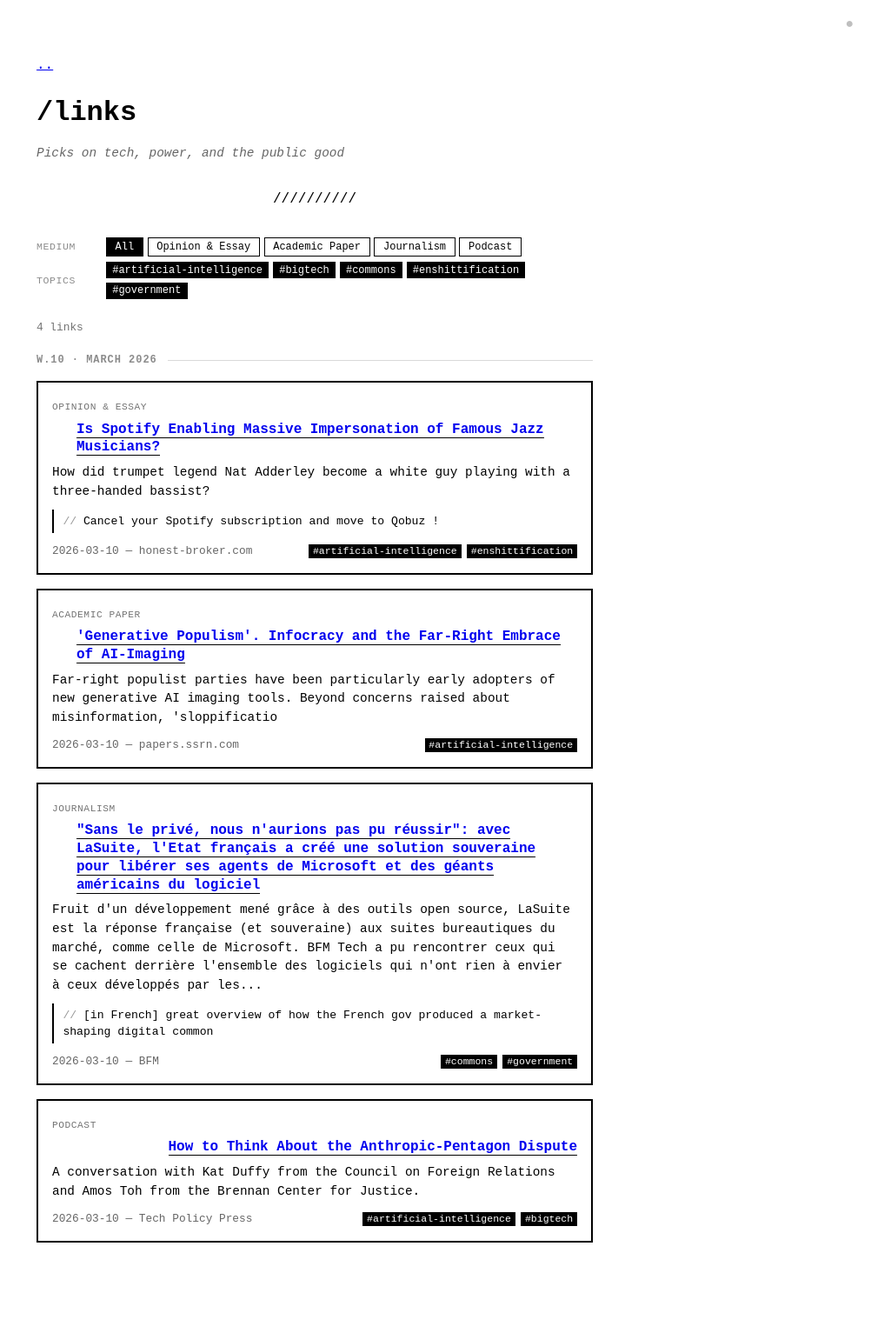
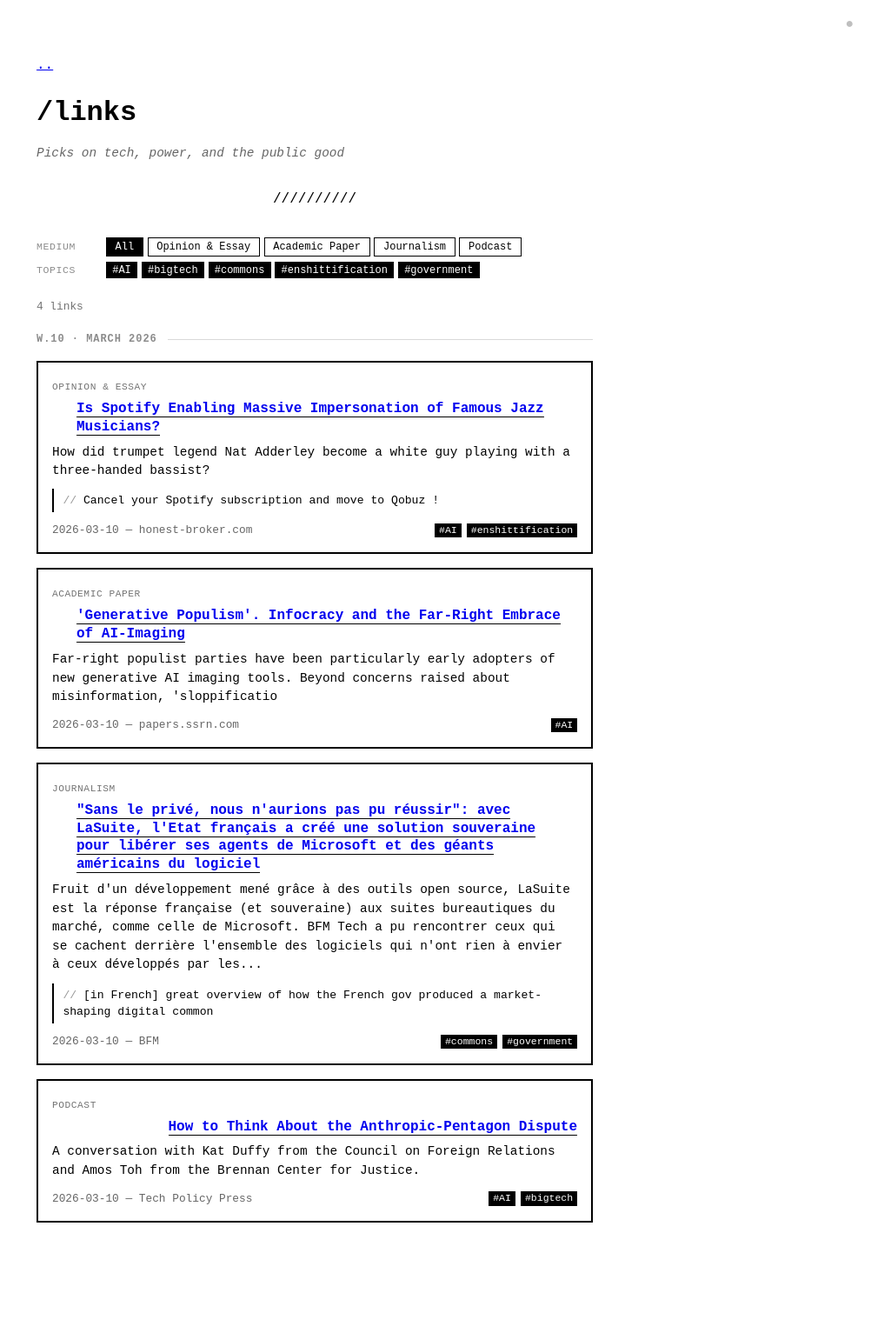
Before and after one commit to PLrolle/plrolle.github.io, a Jekyll site: the page built from links.md, in a window 1280 px wide. Shown: the whole page at 87% size, without its empty margins (278-1280 px from the left). Built offline with Jekyll 4.4.1, drawn with Linux system fonts in a browser that asks for light colours; after the commit the page ends 1510 px from its top, so only the background shows below that.

Commit message:
Rename tag artificial-intelligence → AI

```diff
--- a/_data/links.json
+++ b/_data/links.json
@@ -9,7 +9,7 @@
     "date": "2026-03-10",
     "added_at": "2026-03-10T16:00:00.000Z",
     "tags": [
-      "artificial-intelligence",
+      "AI",
       "enshittification"
     ],
     "category": "opinion",
@@ -26,7 +26,7 @@
     "added_at": "2026-03-10T15:00:00.000Z",
     "category": "academic-paper",
     "tags": [
-      "artificial-intelligence"
+      "AI"
     ]
   },
   {
@@ -55,7 +55,7 @@
     "date": "2026-03-10",
     "added_at": "2026-03-10T13:00:00.000Z",
     "tags": [
-      "artificial-intelligence",
+      "AI",
       "bigtech"
     ],
     "category": "podcast"
```
